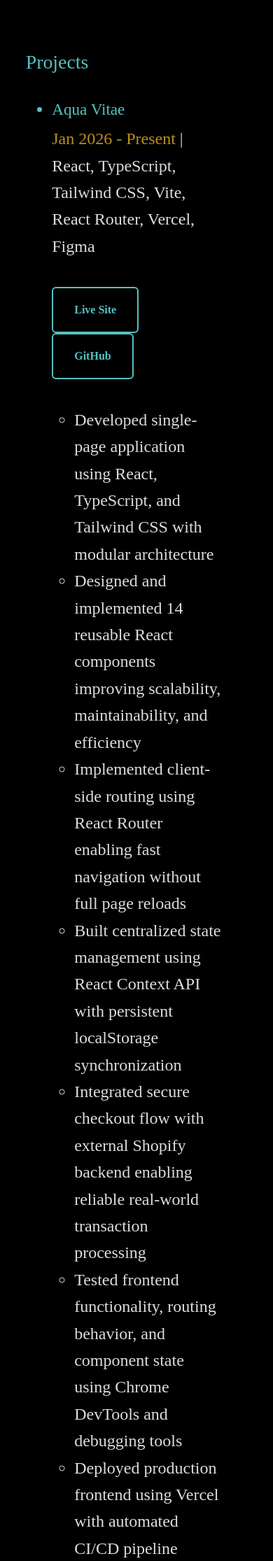
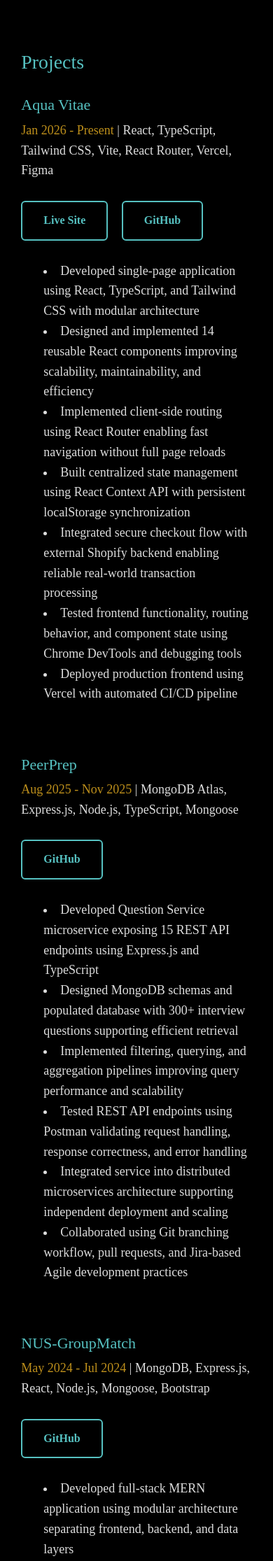
Before and after one commit to Wnayar/Personal_Webpage, a Flask app: page /projects in a window 390 px wide. Shown: the part 74-2305 px from the top of the page at 70% size. Run offline with Flask 3, Linux system fonts and the light colour scheme.

Commit message:
improve mobile view

```diff
--- a/templates/blogs.html
+++ b/templates/blogs.html
@@ -46,7 +46,7 @@
     <div class="opacity">
         <br><br><br>
         <div class="container-fluid">
-            <h1 class="aboutme centertext2 teal">Blog</h1>
+            <h1 class="aboutme centertext1 teal">Blog</h1>
             <br>
             <h2 class="aboutme2 centertext2">Welcome to my blog! Here I share thoughts, guides, and lessons learned from my coding journey. <span class="gold">I hope you find something useful!</span></h2>
             <br><br>
--- a/templates/index.html
+++ b/templates/index.html
@@ -74,7 +74,7 @@
         <br><br>
         <div class="divborder"></div>
         <div class="container-fluid">
-            <h1 class="aboutme centertext1 teal" style="padding-left: 2%;">Get in Touch</h1>
+            <h3 class="aboutme centertext1new teal">Get in Touch</h3>
             <h2 class="aboutme2 centertext2">I enjoy building systems, experimenting with ideas, and solving interesting problems. If you would like to connect or discuss opportunities, feel free to reach out.</h2>
             <br>
             <h2 class="aboutme2 centertext2"><a href="mailto:wnayar98@gmail.com" class="gold">wnayar98@gmail.com</a></h2>
--- a/templates/layout.html
+++ b/templates/layout.html
@@ -44,6 +44,27 @@
                 opacity: 0.8;
                 transform: translateY(-1px);
             }
+            /* Mobile responsive padding */
+            @media (max-width: 768px) {
+                .centertext2, .centertext2new, .blog-content {
+                    padding-left: 5% !important;
+                    padding-right: 5% !important;
+                    font-size: 18px !important;
+                }
+                .centertext1, .centertext1new {
+                    padding-left: 5% !important;
+                    padding-right: 5% !important;
+                    text-align: left !important;
+                }
+                .centertext2new li {
+                    margin-left: 0 !important;
+                    padding-left: 0 !important;
+                    list-style-position: inside;
+                }
+                .aboutme2 h2, .aboutme2 h3 {
+                    font-size: 22px !important;
+                }
+            }
         </style>
 
         <title>William Nayar {% block title %}{% endblock %} </title>
--- a/templates/projects.html
+++ b/templates/projects.html
@@ -32,8 +32,8 @@
         <div class="container-fluid">
             <h1 class="aboutme centertext1 teal">Projects</h1>
             <br>
-            <ul class="aboutme2 centertext2new">
-                <li class="teal"><h3>Aqua Vitae</h3></li>
+            <div class="aboutme2 centertext2new">
+                <h3 class="teal">Aqua Vitae</h3>
                 <div><span class="gold">Jan 2026 - Present</span> | React, TypeScript, Tailwind CSS, Vite, React Router, Vercel, Figma</div>
                 <br>
                 <div>
@@ -52,7 +52,7 @@
                 </ul>
                 <br><br>
 
-                <li class="teal"><h3>PeerPrep</h3></li>
+                <h3 class="teal">PeerPrep</h3>
                 <div><span class="gold">Aug 2025 - Nov 2025</span> | MongoDB Atlas, Express.js, Node.js, TypeScript, Mongoose</div>
                 <br>
                 <div>
@@ -69,7 +69,7 @@
                 </ul>
                 <br><br>
 
-                <li class="teal"><h3>NUS-GroupMatch</h3></li>
+                <h3 class="teal">NUS-GroupMatch</h3>
                 <div><span class="gold">May 2024 - Jul 2024</span> | MongoDB, Express.js, React, Node.js, Mongoose, Bootstrap</div>
                 <br>
                 <div>
@@ -84,7 +84,7 @@
                 </ul>
                 <br><br>
 
-                <li class="teal"><h3>Personal Portfolio</h3></li>
+                <h3 class="teal">Personal Portfolio</h3>
                 <div><span class="gold">Mar 2023 - May 2023</span> | Python, Flask, Jinja2, HTML, CSS, JavaScript</div>
                 <br>
                 <div>
@@ -98,7 +98,7 @@
                     <li>Structured application using clear separation between routing, backend logic, and frontend templates</li>
                     <li>Built responsive frontend using HTML, CSS, JavaScript, and Jinja2 templating engine</li>
                 </ul>
-            </ul>
+            </div>
         </div>
         <br><br>
         <div class="divborder"></div>
```
